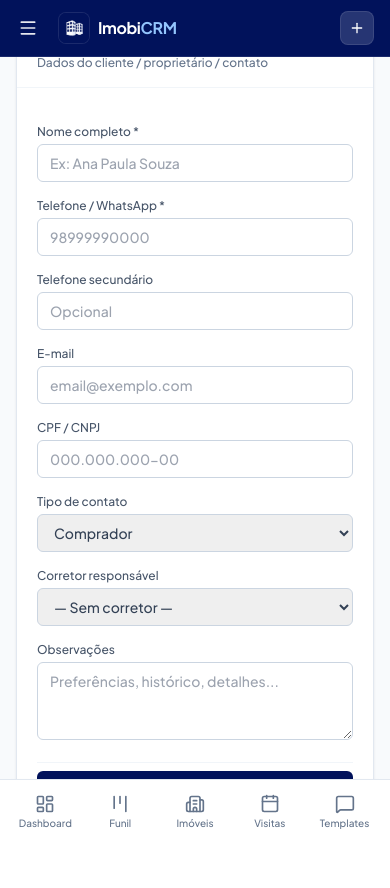
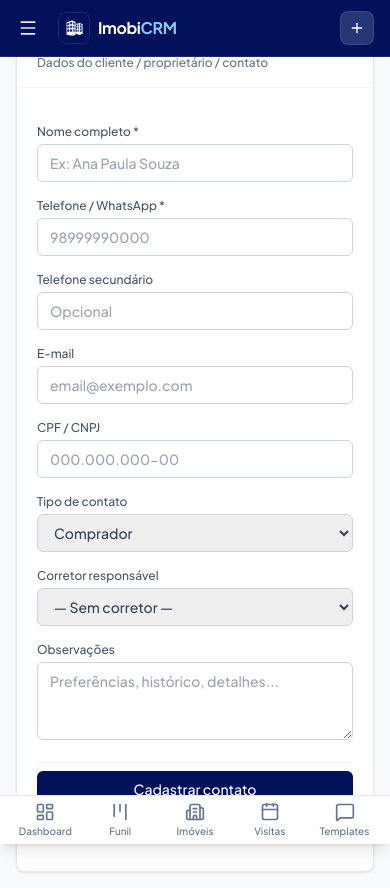
Before and after one commit to Ricardoqs20/CRM, a Django app: page /contatos/novo/ in a window 390 px wide. Before the commit the page ends 829 px from the top, so only its background shows below. Run offline with Django 5.2, Linux system fonts and the light colour scheme; some libraries are stand-ins or nearby versions.

Commit message:
fix(pwa): reduz tab bar mobile para h-12 e ajusta min-h-dvh

```diff
--- a/core/templates/base.html
+++ b/core/templates/base.html
@@ -93,13 +93,13 @@
             }
             .main-pwa-safe {
                 padding-top: calc(3.5rem + env(safe-area-inset-top, 0px) + 1rem);
-                padding-bottom: calc(5rem + env(safe-area-inset-bottom, 0px));
+                padding-bottom: calc(3.75rem + env(safe-area-inset-bottom, 0px));
             }
         }
     </style>
     {% block extra_head %}{% endblock %}
 </head>
-<body class="h-full flex flex-col md:flex-row overflow-hidden font-sans text-slate-700 bg-[#F8FAFC] antialiased"
+<body class="min-h-screen min-h-dvh md:h-full flex flex-col md:flex-row md:overflow-hidden font-sans text-slate-700 bg-[#F8FAFC] antialiased"
       x-data="{
           sidebarOpen: true,
           mobileMenuOpen: false,
@@ -308,7 +308,7 @@
     </aside>
 
     <!-- Área de Conteúdo Principal -->
-    <div class="flex-1 flex flex-col min-w-0 h-full overflow-hidden">
+    <div class="flex-1 flex flex-col min-w-0 min-h-screen min-h-dvh md:h-full md:overflow-hidden">
 
         <!-- Top bar Desktop (md: e acima) -->
         <header class="hidden md:flex h-14 bg-white border-b border-slate-200 px-6 items-center justify-between flex-shrink-0">
@@ -350,7 +350,7 @@
 
     <!-- Barra de Navegação Inferior Fixa Mobile (< 768px) com Safe Area iOS -->
     <nav class="md:hidden fixed bottom-0 left-0 right-0 bg-white border-t border-slate-200 z-40 shadow-lg" style="padding-bottom: env(safe-area-inset-bottom, 0px);">
-        <div class="h-16 flex items-center justify-around px-2">
+        <div class="h-12 flex items-center justify-around px-2">
             <a href="{% url 'dashboard' %}" class="flex flex-col items-center justify-center flex-1 py-1 text-center transition {% if 'dashboard' in request.path %}text-[#01125B] font-bold{% else %}text-slate-500 font-medium hover:text-slate-800{% endif %}">
                 <i data-lucide="layout-dashboard" class="w-5 h-5"></i>
                 <span class="text-[10px] mt-0.5">Dashboard</span>
```
